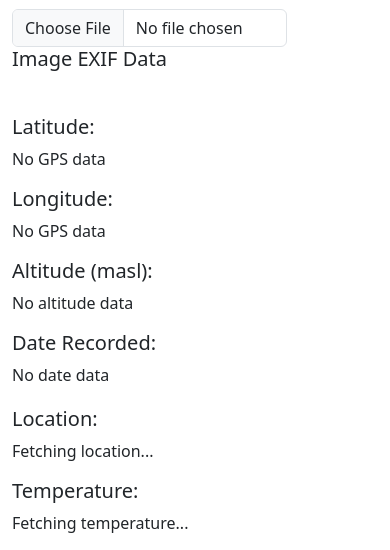
After one commit to cliffamadeus/exif-metadata-pull, a PHP site: page /exif-basic.php in a window 390 px wide. The commit adds this page. Shown: the part 183-733 px from the top of the page. Run offline with PHP 8.4, Linux system fonts and the light colour scheme; a stand-in replaces the project's code that opens the database connection.

Commit message:
Incorporated map on exif-basic.php

```diff
--- /dev/null
+++ b/exif-basic.php
@@ -0,0 +1,219 @@
+<!DOCTYPE html>
+<html lang="en">
+<head>
+    <meta charset="UTF-8">
+    <meta name="viewport" content="width=device-width, initial-scale=1.0">
+    <title>EXIF Plotter</title>
+    <link rel="stylesheet" href="styles.css">
+    <link href="https://cdn.jsdelivr.net/npm/bootstrap@5.3.3/dist/css/bootstrap.min.css" rel="stylesheet" integrity="sha384-QWTKZyjpPEjISv5WaRU9OFeRpok6YctnYmDr5pNlyT2bRjXh0JMhjY6hW+ALEwIH" crossorigin="anonymous">
+    <script src="https://cdn.jsdelivr.net/npm/bootstrap@5.3.3/dist/js/bootstrap.bundle.min.js" integrity="sha384-YvpcrYf0tY3lHB60NNkmXc5s9fDVZLESaAA55NDzOxhy9GkcIdslK1eN7N6jIeHz" crossorigin="anonymous"></script>
+    <script src="https://cdn.jsdelivr.net/npm/exif-js"></script>
+
+    <link rel="stylesheet" href="https://unpkg.com/leaflet/dist/leaflet.css" />
+    <script src="https://unpkg.com/leaflet/dist/leaflet.js"></script>
+
+    <style>
+        .home-flex-container {
+            display: flex;
+            justify-content: start;
+            gap: 2rem;
+        }
+        .modal-backdrop.show {
+            background-color: rgba(0, 0, 0, 0.5);
+        }
+        .toast-container {
+            position: fixed;
+            top: 25%;
+            left: 50%;
+            transform: translate(-50%, -50%);
+        }
+
+        .img-upload-flex {
+            display: flex;
+            justify-content: center;
+            align-items: center;
+            height: 100vh;
+        }
+
+        #map {
+            height: 400px;
+        }
+
+        .data-section {
+            margin-top: 20px;
+        }
+    </style>
+</head>
+
+<body>
+    <div class="container" style="margin-top: 2rem;">
+        <div class="row mb-4">
+            <div class="col-md-4" class="img-upload-flex">
+                <img id="imagePreview" src="https://www.freeiconspng.com/uploads/no-image-icon-6.png" width="200px">
+                <input type="file" id="imageInput" class="form-control" style="width:75%; margin-top:10px;" onchange="handleImageInput(this);" />
+
+                <h5 class="card-title">Image EXIF Data</h5>
+                <br>
+                <div class="data-section">
+                    <h5>Latitude:</h5>
+                    <p id="latitudeData">No GPS data</p>
+
+                    <h5>Longitude:</h5>
+                    <p id="longitudeData">No GPS data</p>
+
+                    <h5>Altitude (masl):</h5>
+                    <p id="altitudeData">No altitude data</p>
+
+                    <h5>Date Recorded:</h5>
+                    <p id="dateTimeData">No date data</p>
+                </div>
+
+                <div id="weatherInfo" class="data-section">
+                    <h5>Location:</h5>
+                    <p id="locData">Fetching location...</p>
+
+                    <h5>Temperature:</h5>
+                    <p id="tempData">Fetching temperature...</p>
+
+                    <h5>Weather:</h5>
+                    <p id="weatherData">Fetching weather...</p>
+
+                    <h5>Humidity:</h5>
+                    <p id="humData">Fetching humidity...</p>
+
+                    <h5>Wind Speed:</h5>
+                    <p id="wind_speedData">Fetching wind speed...</p>
+                </div>
+
+                <button id="clearButton" class="btn btn-secondary" type="button">Clear</button>
+            </div>
+
+            <div class="col-md-8">
+                <div id="map"></div>
+            </div>
+        </div>
+    </div>
+
+    <script>
+        // Leaflet map setup
+        const myMap = L.map('map').setView([8.360004, 124.868419], 18);  // Initial center position
+
+        L.tileLayer('https://{s}.tile.openstreetmap.org/{z}/{x}/{y}.png', {
+            maxZoom: 19,
+            attribution: '&copy; <a href="https://www.openstreetmap.org/copyright">OpenStreetMap</a> contributors'
+        }).addTo(myMap);
+
+        // Marker object
+        let marker;
+
+        // Clear button event listener
+        document.addEventListener('DOMContentLoaded', function() {
+            document.getElementById("clearButton").addEventListener("click", function() {
+                document.getElementById("imageInput").value = "";
+                document.getElementById("imagePreview").src = "https://www.freeiconspng.com/uploads/no-image-icon-6.png";
+                document.getElementById("latitudeData").textContent = "No GPS data";
+                document.getElementById("longitudeData").textContent = "No GPS data";
+                document.getElementById("altitudeData").textContent = "No altitude data";
+                document.getElementById("dateTimeData").textContent = "No date data";
+                document.getElementById("locData").textContent = "Fetching location...";
+                document.getElementById("tempData").textContent = "Fetching temperature...";
+                document.getElementById("weatherData").textContent = "Fetching weather...";
+                document.getElementById("humData").textContent = "Fetching humidity...";
+                document.getElementById("wind_speedData").textContent = "Fetching wind speed...";
+
+                if (marker) {
+                    myMap.removeLayer(marker);  // Remove previous marker
+                }
+            });
+        });
+
+        // Handle image input and extract EXIF data
+        function handleImageInput(input) {
+            if (input.files && input.files[0]) {
+                var reader = new FileReader();
+                reader.onload = function(e) {
+                    document.getElementById("imagePreview").src = e.target.result;
+                    EXIF.getData(input.files[0], function() {
+                        var lat = EXIF.getTag(this, "GPSLatitude");
+                        var lon = EXIF.getTag(this, "GPSLongitude");
+                        var date = EXIF.getTag(this, "DateTimeOriginal");
+
+                        if (lat && lon) {
+                            var latRef = EXIF.getTag(this, "GPSLatitudeRef") || "N";
+                            var lonRef = EXIF.getTag(this, "GPSLongitudeRef") || "W";
+                            lat = (lat[0] + lat[1] / 60 + lat[2] / 3600) * (latRef === "N" ? 1 : -1);
+                            lon = (lon[0] + lon[1] / 60 + lon[2] / 3600) * (lonRef === "W" ? -1 : 1);
+
+                            document.getElementById("latitudeData").textContent = lat;
+                            document.getElementById("longitudeData").textContent = lon;
+
+                            // Fetch weather data using coordinates
+                            fetchWeatherData(lat, lon);
+
+                            // Add marker to map
+                            if (marker) {
+                                myMap.removeLayer(marker);  // Remove previous marker
+                            }
+                            marker = L.marker([lat, lon]).addTo(myMap)
+                                .bindPopup(`<b>Latitude:</b> ${lat}<br><b>Longitude:</b> ${lon}<br><b>Date:</b> ${date}`);
+
+                            // Center the map on the new coordinates
+                            myMap.setView([lat, lon], 18);  // Set zoom level to 18
+                        } else {
+                            document.getElementById("latitudeData").textContent = "No GPS data";
+                            document.getElementById("longitudeData").textContent = "No GPS data";
+                        }
+
+                        // Capture and display altitude (if available)
+                        var altitude = EXIF.getTag(this, "GPSAltitude");
+                        if (altitude !== undefined) {
+                            document.getElementById("altitudeData").textContent = altitude;
+                        } else {
+                            document.getElementById("altitudeData").textContent = "No altitude data";
+                        }
+
+                        // Capture and display date
+                        if (date) {
+                            document.getElementById("dateTimeData").textContent = date;
+                        } else {
+                            document.getElementById("dateTimeData").textContent = "No date data";
+                        }
+                    });
+                };
+                reader.readAsDataURL(input.files[0]);
+            }
+        }
+
+        // Fetch weather data based on latitude and longitude
+        function fetchWeatherData(lat, lon) {
+            var apiKey = 'b32786b808e33a9e3d7051cd1a10ad6f';
+            var apiUrl = `https://api.openweathermap.org/data/2.5/weather?lat=${lat}&lon=${lon}&appid=${apiKey}&units=metric`;
+
+            fetch(apiUrl)
+                .then(response => response.json())
+                .then(data => {
+                    if (data.cod === 200) {
+                        var weatherDescription = data.weather[0].description;
+                        var temperature = data.main.temp;
+                        var humidity = data.main.humidity;
+                        var windSpeed = data.wind.speed;
+                        var locName = data.name;
+
+                        // Update the HTML elements with the fetched weather data
+                        document.getElementById("locData").textContent = locName;
+                        document.getElementById("tempData").textContent = `${temperature} °C`;
+                        document.getElementById("weatherData").textContent = weatherDescription;
+                        document.getElementById("humData").textContent = `${humidity}%`;
+                        document.getElementById("wind_speedData").textContent = `${windSpeed} m/s`;
+                    } else {
+                        document.getElementById("weatherInfo").innerHTML = `<p>Error fetching weather data</p>`;
+                    }
+                })
+                .catch(error => {
+                    console.error('Error fetching weather data:', error);
+                    document.getElementById("weatherInfo").innerHTML = `<p>Error fetching weather data</p>`;
+                });
+        }
+    </script>
+</body>
+</html>
--- a/index.php
+++ b/index.php
@@ -60,12 +60,12 @@
         <div class="home-flex-container mt-4">
 
             <div class="card" style="width: 18rem;">
-                <a href="./exif-weather.php" style="text-decoration: none; color:black">
+                <a href="./exif-basic.php" style="text-decoration: none; color:black">
                     <img src="https://www.svgrepo.com/show/502423/weather.svg" class="img" alt="...">
                     <div class="card-body">
                     <h5 class="card-title">EXIF Weather Integration</h5>
                     <p class="card-text">Basic implementation of EXIF and Openweather</p>
-                    <a href="exif-plotter.php" style="margin-top: 10px;"class="btn btn-primary">Go</a>
+                    <a href="./exif-basic.php" style="margin-top: 10px;"class="btn btn-primary">Go</a>
                     </div>
                 </a>
             </div>
```
Also changed, not shown: exif-weather.php (deleted, +0 -127 lines).
